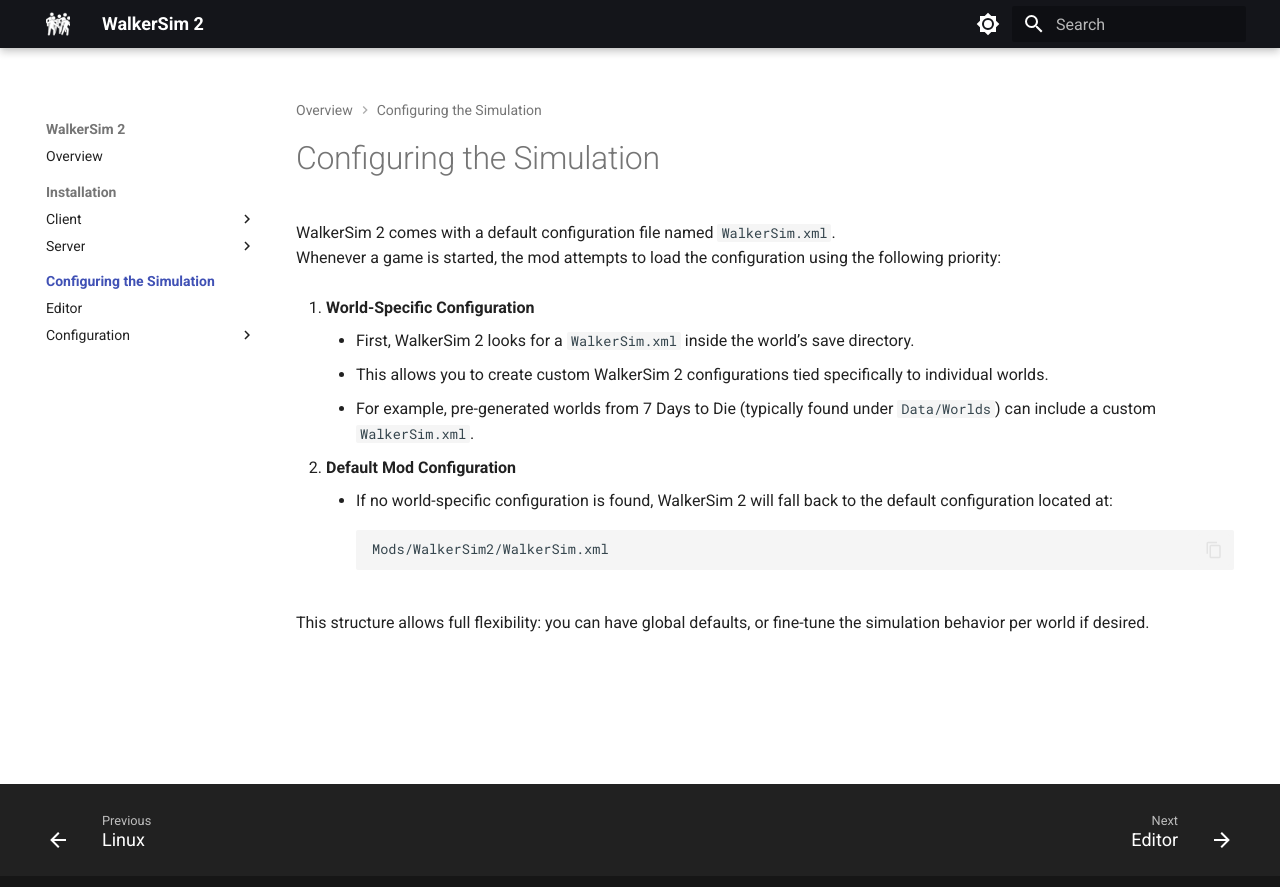
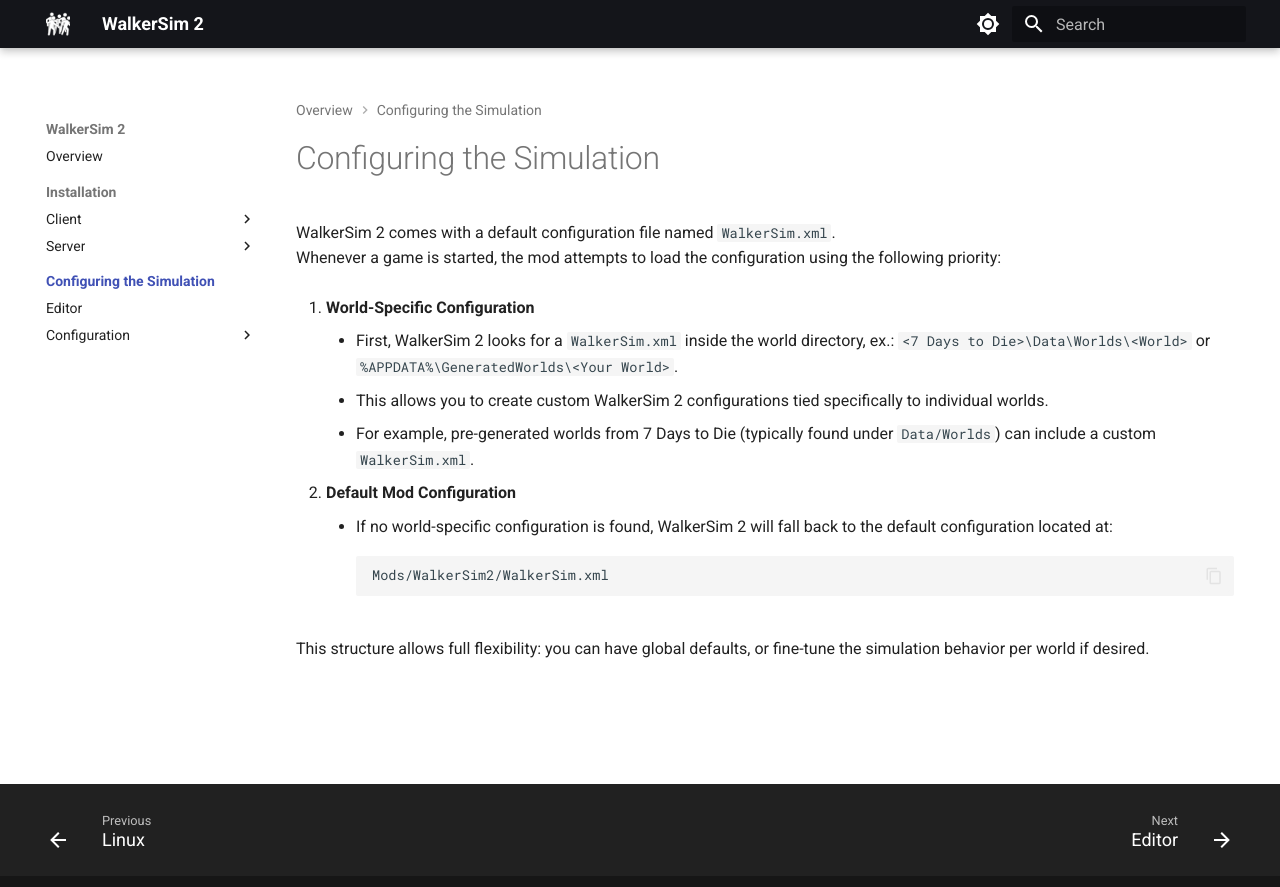
Before and after one commit to ZehMatt/7dtd-WalkerSim2, an MkDocs documentation site: the page built from Docs/configuring/index.md, in a window 1280 px wide. Shown: the top 887 px of the page. Built offline with MkDocs 1.6.1 and Material for MkDocs 9.7.7, drawn with Linux system fonts in a browser that asks for light colours.

Commit message:
Clarify where the configuration needs to be placed

```diff
--- a/Docs/configuring/index.md
+++ b/Docs/configuring/index.md
@@ -4,7 +4,7 @@
 Whenever a game is started, the mod attempts to load the configuration using the following priority:
 
 1. **World-Specific Configuration**
-    - First, WalkerSim 2 looks for a `WalkerSim.xml` inside the world’s save directory.
+    - First, WalkerSim 2 looks for a `WalkerSim.xml` inside the world directory, ex.: `<7 Days to Die>\Data\Worlds\<World>` or `%APPDATA%\GeneratedWorlds\<Your World>`.
     - This allows you to create custom WalkerSim 2 configurations tied specifically to individual worlds.
     - For example, pre-generated worlds from 7 Days to Die (typically found under `Data/Worlds`) can include a custom `WalkerSim.xml`.
 
```
